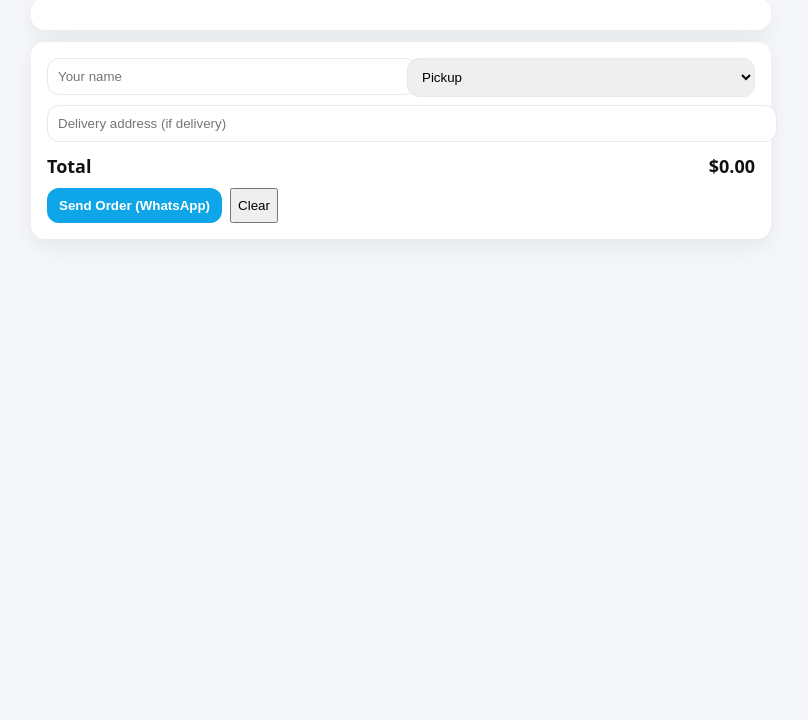
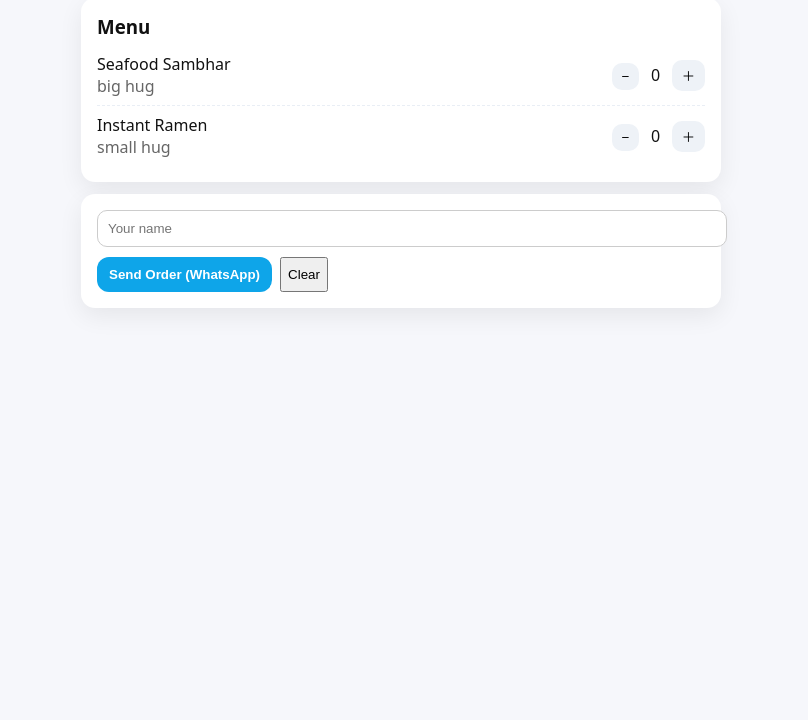
Before and after one commit to abhisheksenapati94-prog/order-from-me, a plain HTML site: page index.html in a window 1280 px wide. Shown: the part 80-800 px from the top of the page, without its empty margins (239-1047 px from the left). Drawn offline with Linux system fonts and the light colour scheme.

Commit message:
Update index.html

```diff
--- a/index.html
+++ b/index.html
@@ -2,32 +2,20 @@
 <title>Order from Me</title>
 <style>
   body{font-family:system-ui,Segoe UI,Roboto,Helvetica,Arial,sans-serif;margin:0;background:#f6f7fb;color:#111}
-  .wrap{max-width:740px;margin:auto;padding:20px}
-  h1{font-size:22px;margin:14px 0} .card{background:#fff;border-radius:14px;padding:16px;box-shadow:0 8px 24px rgba(0,0,0,.07)}
+  .wrap{max-width:640px;margin:auto;padding:20px}
+  h1{font-size:22px;margin:14px 0}
+  .card{background:#fff;border-radius:14px;padding:16px;box-shadow:0 8px 24px rgba(0,0,0,.07)}
   .row{display:flex;gap:10px;align-items:center;justify-content:space-between;padding:8px 0;border-bottom:1px dashed #e9eef5}
-  .row:last-child{border-bottom:0} .price{font-weight:700} .qty button{border:0;border-radius:10px;padding:6px 10px;background:#eef2f7}
-  .total{display:flex;justify-content:space-between;font-weight:800;font-size:18px;margin-top:12px}
+  .row:last-child{border-bottom:0}
+  .qty button{border:0;border-radius:10px;padding:6px 10px;background:#eef2f7;cursor:pointer}
   button.primary{background:#0ea5e9;color:#fff;border:0;border-radius:12px;padding:10px 12px;font-weight:700;cursor:pointer}
-  input,select{width:100%;padding:10px;border:1px solid #e5e9f3;border-radius:12px}
-  .grid{display:grid;gap:12px;grid-template-columns:1fr 1fr}
 </style>
 <div class=wrap>
-  <h1>🍽️ Order from Me</h1>
+  <h1>🍜 Order from Me</h1>
   <div class=card id=menu></div>
-
   <div class=card style="margin-top:12px">
-    <div class=grid>
-      <div><input id=name placeholder="Your name" required></div>
-      <div>
-        <select id=type>
-          <option value=pickup>Pickup</option>
-          <option value=delivery>Delivery</option>
-        </select>
-      </div>
-    </div>
-    <div style="margin-top:8px"><input id=addr placeholder="Delivery address (if delivery)"></div>
-    <div class=total><span>Total</span><span id=total>$0.00</span></div>
-    <div style="margin-top:10px;display:flex;gap:8px;flex-wrap:wrap">
+    <input id=name placeholder="Your name" style="width:100%;padding:10px;margin-bottom:10px;border-radius:10px;border:1px solid #ccc">
+    <div style="display:flex;gap:8px;flex-wrap:wrap">
       <button class=primary id=send>Send Order (WhatsApp)</button>
       <button id=clear>Clear</button>
     </div>
@@ -35,52 +23,45 @@
 </div>
 
 <script>
-  const PHONE="+16033597794"; // <-- your phone in E.164 (+1...)
-  const MENU=[ // edit your items here
-    {id:"a",name:"Seafood Sambhar",price:bighug},
-    {id:"b",name:"Instant Ramen",price:hug},
-    {id:"c",name:"Ramen Broth",price:handshake}
+  const PHONE = "+16033597794"; // your number
+  const MENU = [
+    {id:"a", name:"Seafood Sambhar", price:"big hug"},
+    {id:"b", name:"Instant Ramen", price:"small hug"}
   ];
-  let cart={}; const $=(s)=>document.querySelector(s); const fmt=(n)=>"$"+n.toFixed(2);
+  let cart = {};
+  const $ = (s)=>document.querySelector(s);
 
   function renderMenu(){
-    const m=$("#menu"); m.innerHTML="<h3 style='margin:0 0 6px'>Menu</h3>";
+    const m=$("#menu");
+    m.innerHTML="<h3 style='margin:0 0 6px'>Menu</h3>";
     MENU.forEach(it=>{
       const r=document.createElement("div"); r.className="row";
-      r.innerHTML=`<div><div>${it.name}</div><div class=price>${fmt(it.price)}</div></div>
-                   <div class=qty>
-                     <button onclick="chg('${it.id}',-1)">−</button>
-                     <span id="q_${it.id}" style="display:inline-block;width:24px;text-align:center">0</span>
-                     <button onclick="chg('${it.id}',1)">＋</button>
-                   </div>`;
+      r.innerHTML=`<div><div>${it.name}</div><div style="color:#666">${it.price}</div></div>
+        <div class=qty>
+          <button onclick="chg('${it.id}',-1)">−</button>
+          <span id="q_${it.id}" style="display:inline-block;width:24px;text-align:center">0</span>
+          <button onclick="chg('${it.id}',1)">＋</button>
+        </div>`;
       m.appendChild(r);
     });
   }
 
-  function chg(id,d){ cart[id]=(cart[id]||0)+d; if(cart[id]<0) cart[id]=0; $("#q_"+id).textContent=cart[id]; tot(); }
-
-  function tot(){
-    let t=0; for(const [id,q] of Object.entries(cart)){ const it=MENU.find(x=>x.id===id); t+= (it?.price||0)*q; }
-    $("#total").textContent=fmt(t); return t;
-  }
+  function chg(id,d){ cart[id]=(cart[id]||0)+d; if(cart[id]<0) cart[id]=0; $("#q_"+id).textContent=cart[id]; }
 
   function buildMessage(){
-    const name=($("#name").value||"").trim();
-    const type=$("#type").value;
-    const addr=($("#addr").value||"").trim();
-    const lines=Object.entries(cart).filter(([,q])=>q>0).map(([id,q])=>{
+    const name = ($("#name").value||"").trim();
+    const lines = Object.entries(cart).filter(([,q])=>q>0).map(([id,q])=>{
       const it=MENU.find(x=>x.id===id); return `• ${it.name} ×${q}`; }).join("%0A");
-    let msg=`New order from ${encodeURIComponent(name||"Friend")}%0A%0A${lines}%0A%0ATotal: ${encodeURIComponent($("#total").textContent)}%0AType: ${type.toUpperCase()}`;
-
-    return msg;
+    return `New order from ${encodeURIComponent(name||"Friend")}%0A%0A${lines}`;
   }
 
   $("#send").onclick=()=>{
-    if(tot()<=0) return alert("Add something first.");
+    const hasItems = Object.values(cart).some(q=>q>0);
+    if(!hasItems) return alert("Add something first!");
     const url=`https://wa.me/${PHONE.replace(/[^\d+]/g,"")}?text=${buildMessage()}`;
-    const url = \sms:${PHONE}?&body=${buildMessage()}`;`=url;
+    location.href=url;
   };
-  $("#clear").onclick=()=>{ cart={}; document.querySelectorAll("[id^=q_]").forEach(x=>x.textContent="0"); tot(); };
+  $("#clear").onclick=()=>{ cart={}; document.querySelectorAll("[id^=q_]").forEach(x=>x.textContent="0"); };
 
-  renderMenu(); tot();
+  renderMenu();
 </script>
```
